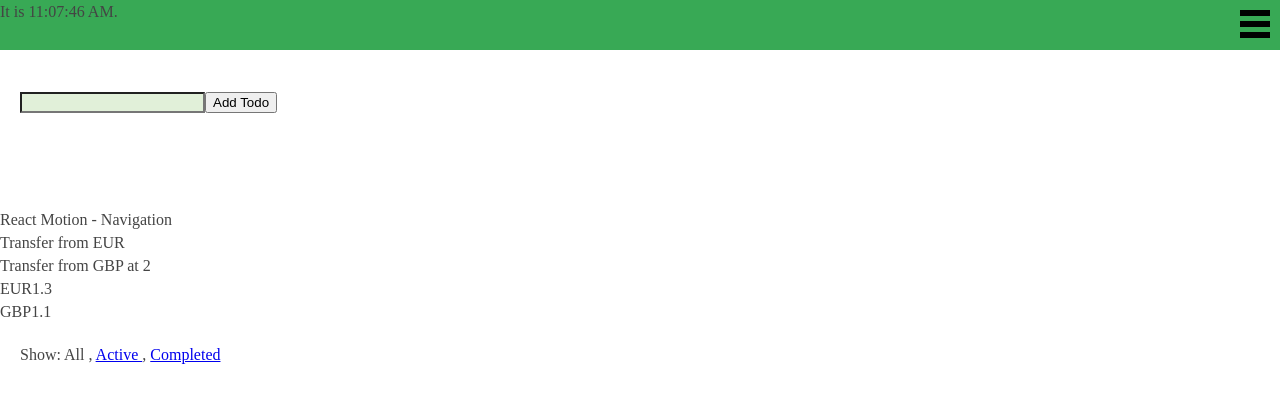
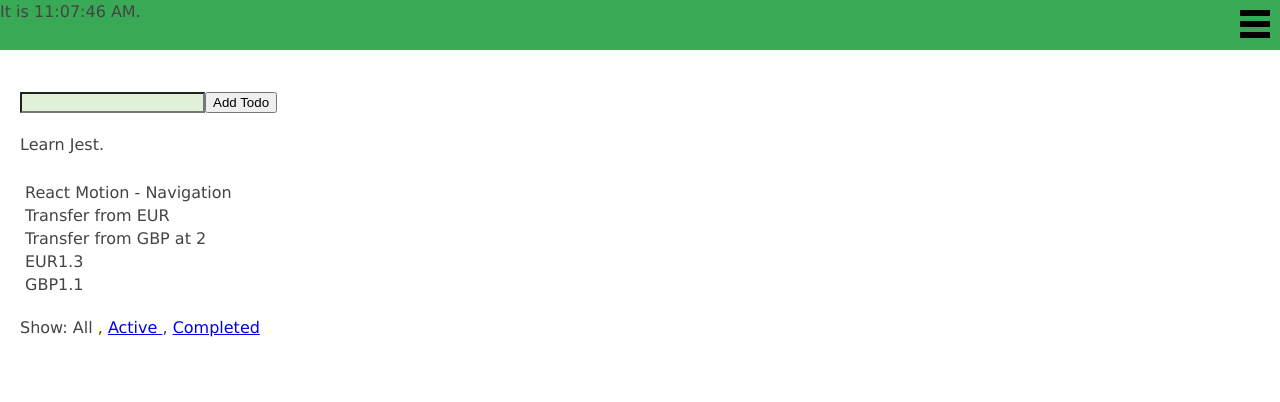
Before and after one commit to joeburton/react-experiments, a React app: page / in a window 1280 px wide. Built offline with nearby package versions, Linux system fonts and the light colour scheme.

Commit message:
updated webpack

```diff
--- a/app/js/reducers/projects.js
+++ b/app/js/reducers/projects.js
@@ -1,4 +1,14 @@
-const projects = (state = [], action) => {
+let initialState = [
+    {
+        id: 0,
+        text: 'Learn Jest.',
+        completed: false
+    }
+];
+
+alert('test..');
+
+const projects = (state = initialState, action) => {
     switch (action.type) {
         case 'ADD_PROJECT':
             console.log('ADD_PROJECT: ', state, action)
--- a/app/styles/main.scss
+++ b/app/styles/main.scss
@@ -8,6 +8,7 @@
 html {
     -webkit-tap-highlight-color: transparent;
     font-size: 62.5%;
+    font-family: Verdana, Ariel, sans-serif;
 }
 
 body {
@@ -63,5 +64,5 @@ body {
 }
 
 .content {
-    margin-top: 75px;
+    margin: 25px 25px 0 25px;
 }
--- a/webpack.config.js
+++ b/webpack.config.js
@@ -11,7 +11,7 @@ const HTMLWebpackPluginConfig = new HtmlWebpackPlugin({
 });
 
 const ExtractTextPluginConfig = new ExtractTextPlugin({
-    filename:'styles/main.css'
+    filename: 'styles/main.css'
 });
 
 var isProd = (process.env.NODE_ENV === 'production');
@@ -44,7 +44,8 @@ function getPlugins() {
     else {
         plugins.push(
             HTMLWebpackPluginConfig,
-            ExtractTextPluginConfig
+            ExtractTextPluginConfig,
+            new webpack.HotModuleReplacementPlugin()
             // new webpack.optimize.UglifyJsPlugin()
         );
     }
@@ -87,17 +88,12 @@ module.exports = {
                 exclude: /node_modules/,
                 loader: 'babel-loader'
             },
-            // {
-            //     test: /\.scss$/,
-            //     exclude: /node_modules/,
-            //     loader: 'style!css?url=false!sass'
-            // },
             {
-                test:/\.(s*)css$/,
+                test: /\.(s*)css$/,
                 use: ExtractTextPlugin.extract({
-                        fallback:'style-loader',
-                        use:['css-loader','sass-loader'],
-                    })
+                    fallback: 'style-loader',
+                    use: ['css-loader', 'sass-loader'],
+                })
             },
             {
                 test: /\.(json|pdf)$/i,
```
